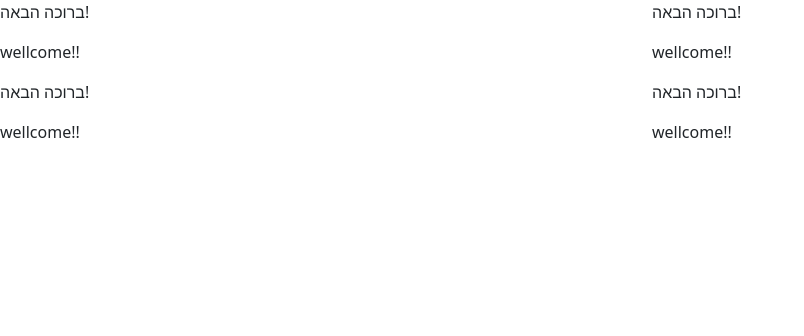
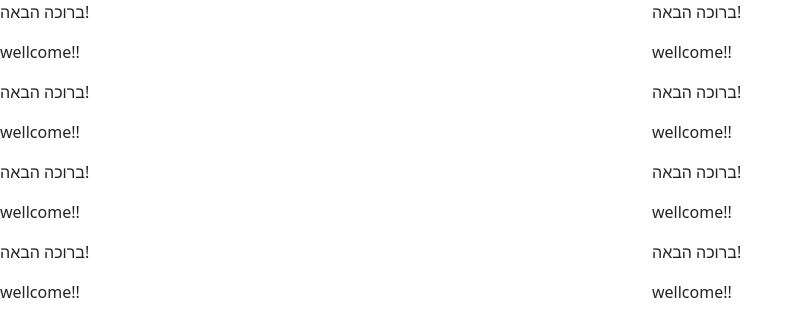
Before and after one commit to SS1162/git-angular, an Angular app: page / in a window 1280 px wide. Shown: the top 336 px of the page, without its empty margins (0-804 px from the left). Built offline with nearby package versions, Linux system fonts and the light colour scheme.

Commit message:
shany's conflict

```diff
--- a/src/app/components/wellcome/wellcome.html
+++ b/src/app/components/wellcome/wellcome.html
@@ -1,2 +1,4 @@
 <p>ברוכה הבאה!</p>
 <p>wellcome!!</p>
+<p>ברוכה הבאה!</p>
+<p>wellcome!!</p>
```
